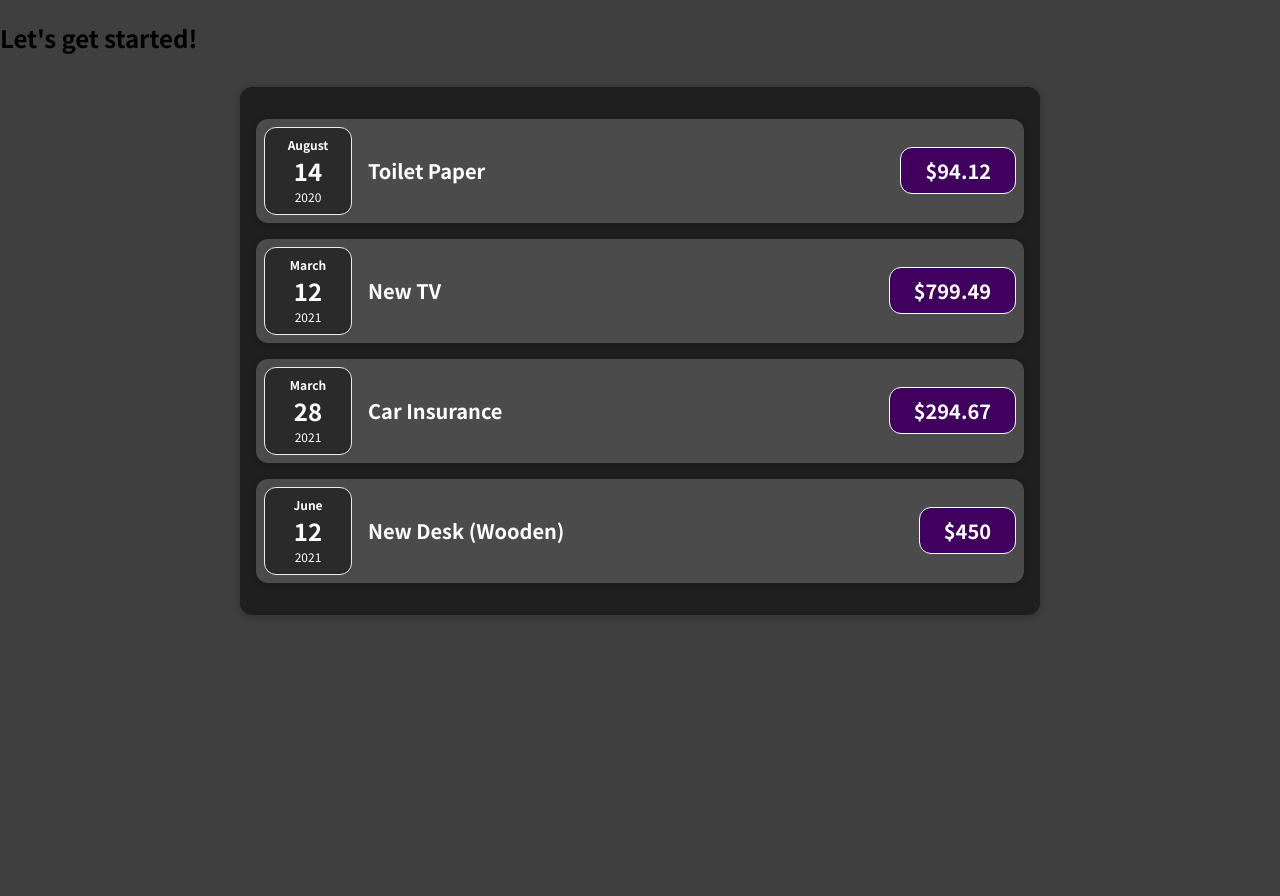
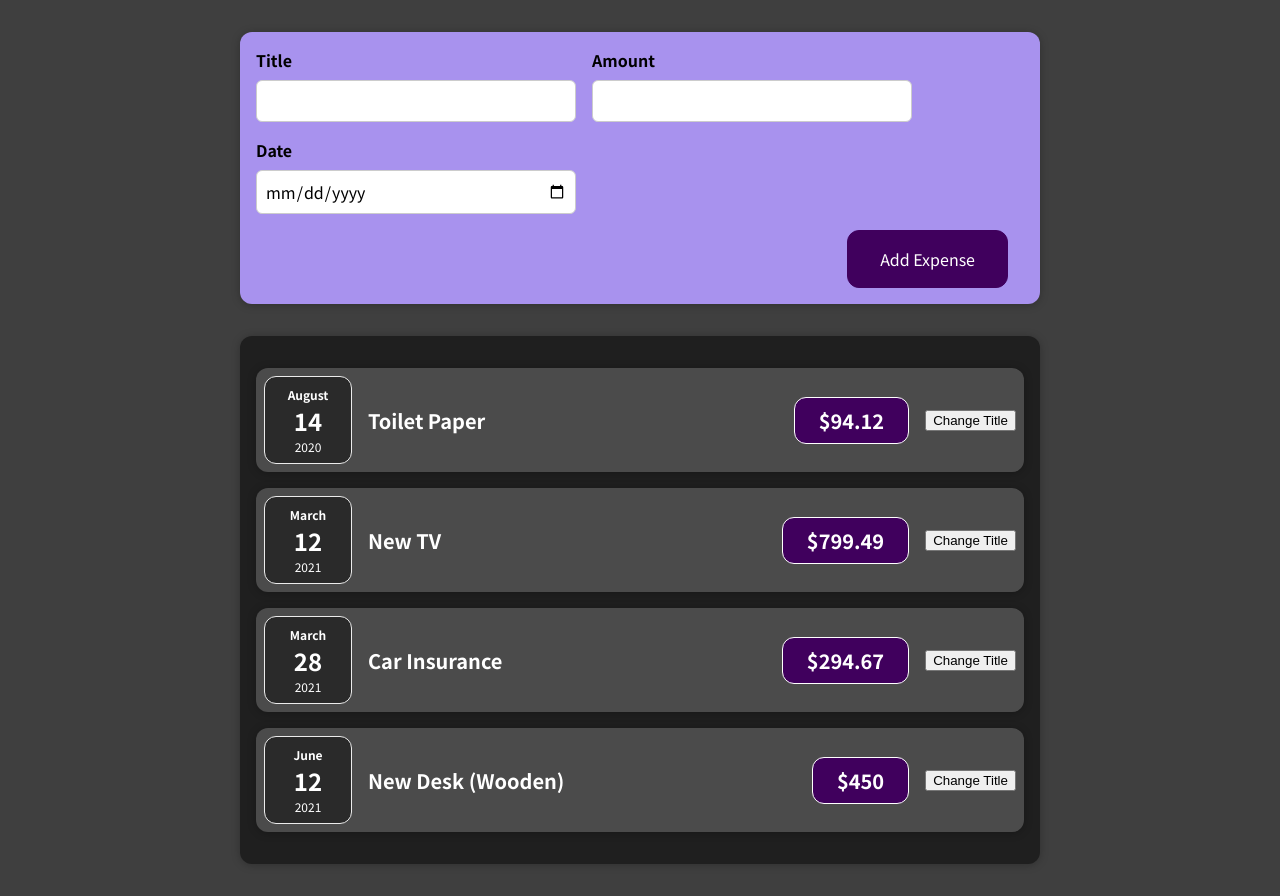
Before and after one commit to azar-barfipour/React, a React (Create React App) app in the folder react-complete-guide/: page / in a window 1280 px wide. Before the commit the page ends 800 px from the top, so only its background shows below. Built offline with nearby package versions, Linux system fonts and the light colour scheme.

Commit message:
add NewExpense form component

```diff
--- a/react-complete-guide/src/App.js
+++ b/react-complete-guide/src/App.js
@@ -1,5 +1,5 @@
 import Expenses from "./components/Expenses/Expenses";
-import Header from "./Header";
+import NewExpense from "./components/NewExpense/NewExpense";
 
 const App = () => {
   const expenses = [
@@ -25,7 +25,7 @@
   ];
   return (
     <div>
-      <Header />
+      <NewExpense />
       <Expenses items={expenses} />
     </div>
   );
--- a/react-complete-guide/src/components/Expenses/ExpenseItem.js
+++ b/react-complete-guide/src/components/Expenses/ExpenseItem.js
@@ -1,13 +1,19 @@
+import react, { useState } from "react";
 import Card from "../UI/Card";
 import ExpenseDate from "./ExpenseDate";
 import "./ExpenseItem.css";
 const ExpenseItem = (props) => {
+  const [title, setTitle] = useState(props.title);
+  const clickHandler = () => {
+    setTitle("Updated");
+  };
   return (
     <Card className="expense-item">
       <ExpenseDate date={props.date} />
       <div className="expense-item__description">
-        <h2>{props.title}</h2>
+        <h2>{title}</h2>
         <div className="expense-item__price">${props.amount}</div>
+        <button onClick={clickHandler}>Change Title</button>
       </div>
     </Card>
   );
--- /dev/null
+++ b/react-complete-guide/src/components/NewExpense/ExpenseForm.css
@@ -0,0 +1,26 @@
+.new-expense__controls {
+  display: flex;
+  flex-wrap: wrap;
+  gap: 1rem;
+  margin-bottom: 1rem;
+  text-align: left;
+}
+
+.new-expense__control label {
+  font-weight: bold;
+  margin-bottom: 0.5rem;
+  display: block;
+}
+
+.new-expense__control input {
+  font: inherit;
+  padding: 0.5rem;
+  border-radius: 6px;
+  border: 1px solid #ccc;
+  width: 20rem;
+  max-width: 100%;
+}
+
+.new-expense__actions {
+  text-align: right;
+}
--- /dev/null
+++ b/react-complete-guide/src/components/NewExpense/ExpenseForm.js
@@ -0,0 +1,25 @@
+import "./ExpenseForm.css";
+const ExpenseForm = () => {
+  return (
+    <form>
+      <div className="new-expense__controls">
+        <div className="new-expense__control">
+          <label>Title</label>
+          <input type="text" />
+        </div>
+        <div className="new-expense__control">
+          <label>Amount</label>
+          <input type="number" min="0.01" step="0.01" />
+        </div>
+        <div className="new-expense__control">
+          <label>Date</label>
+          <input type="date" min="2019-01-01" max="2022-12-31" />
+        </div>
+      </div>
+      <div className="new-expense__actions">
+        <button type="submit">Add Expense</button>
+      </div>
+    </form>
+  );
+};
+export default ExpenseForm;
--- /dev/null
+++ b/react-complete-guide/src/components/NewExpense/NewExpense.css
@@ -0,0 +1,38 @@
+.new-expense {
+  background-color: #a892ee;
+  padding: 1rem;
+  margin: 2rem auto;
+  width: 50rem;
+  max-width: 95%;
+  border-radius: 12px;
+  text-align: center;
+  box-shadow: 0 1px 8px rgba(0, 0, 0, 0.25);
+}
+
+.new-expense button {
+  font: inherit;
+  cursor: pointer;
+  padding: 1rem 2rem;
+  border: 1px solid #40005d;
+  background-color: #40005d;
+  color: white;
+  border-radius: 12px;
+  margin-right: 1rem;
+}
+
+.new-expense button:hover,
+.new-expense button:active {
+  background-color: #510674;
+  border-color: #510674;
+}
+
+.new-expense button.alternative {
+  color: #220131;
+  border-color: transparent;
+  background-color: transparent;
+}
+
+.new-expense button.alternative:hover,
+.new-expense button.alternative:active {
+  background-color: #ddb3f8;
+}
--- /dev/null
+++ b/react-complete-guide/src/components/NewExpense/NewExpense.js
@@ -0,0 +1,10 @@
+import "./NewExpense.css";
+import ExpenseForm from "./ExpenseForm";
+const NewExpense = () => {
+  return (
+    <div className="new-expense">
+      <ExpenseForm />
+    </div>
+  );
+};
+export default NewExpense;
```
Also changed, not shown: 1 other file (tests, documents, lock files or other folders).
